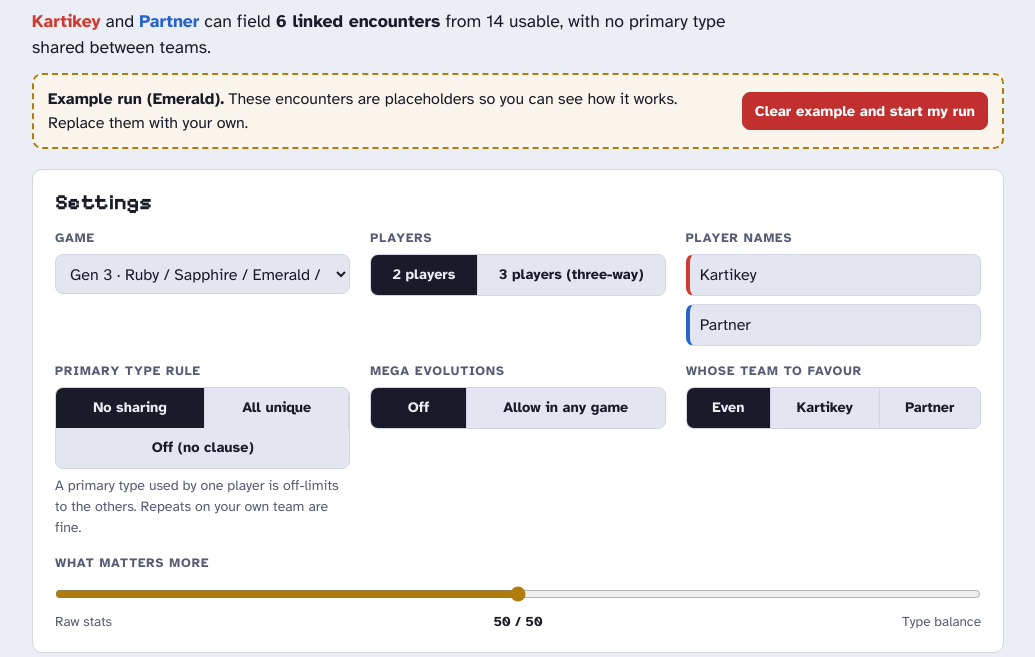
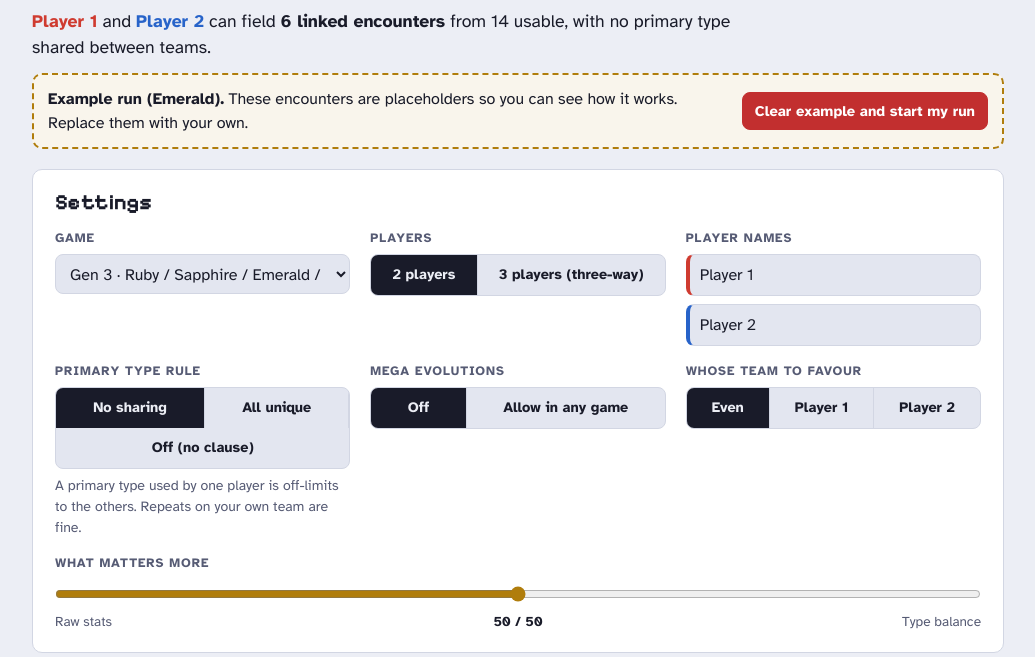
Before and after one commit to kartikey3112/soul-link-team-builder, a plain HTML site: page index.html in a window 1280 px wide. Shown: the part 143-800 px from the top of the page, without its empty margins (122-1157 px from the left). Drawn offline with Linux system fonts and the light colour scheme.

Commit message:
Use generic default player names
Player 1 and Player 2 replace the personal names as defaults.

Co-Authored-By: Claude Opus 5.5 <noreply@anthropic.com>
Claude-Session: https://claude.ai/code/session_01414xbidotbxJWoG7GikTFV

```diff
--- a/index.html
+++ b/index.html
@@ -335,7 +335,7 @@ const GAMES = [
   ['8', 'Sword / Shield / BDSP / Legends: Arceus'], ['9', 'Scarlet / Violet / Legends: Z-A'],
 ];
 const STORE_KEY = 'soul-link-planner-v1';
-const DEFAULT_NAMES = ['Kartikey', 'Partner', 'Player 3'];
+const DEFAULT_NAMES = ['Player 1', 'Player 2', 'Player 3'];
 const NODE_CAP = 300000;
 const RULES = ['cross', 'strict', 'none'];
 
```
Also changed, not shown: tools/src.html (+1 -1 lines).
